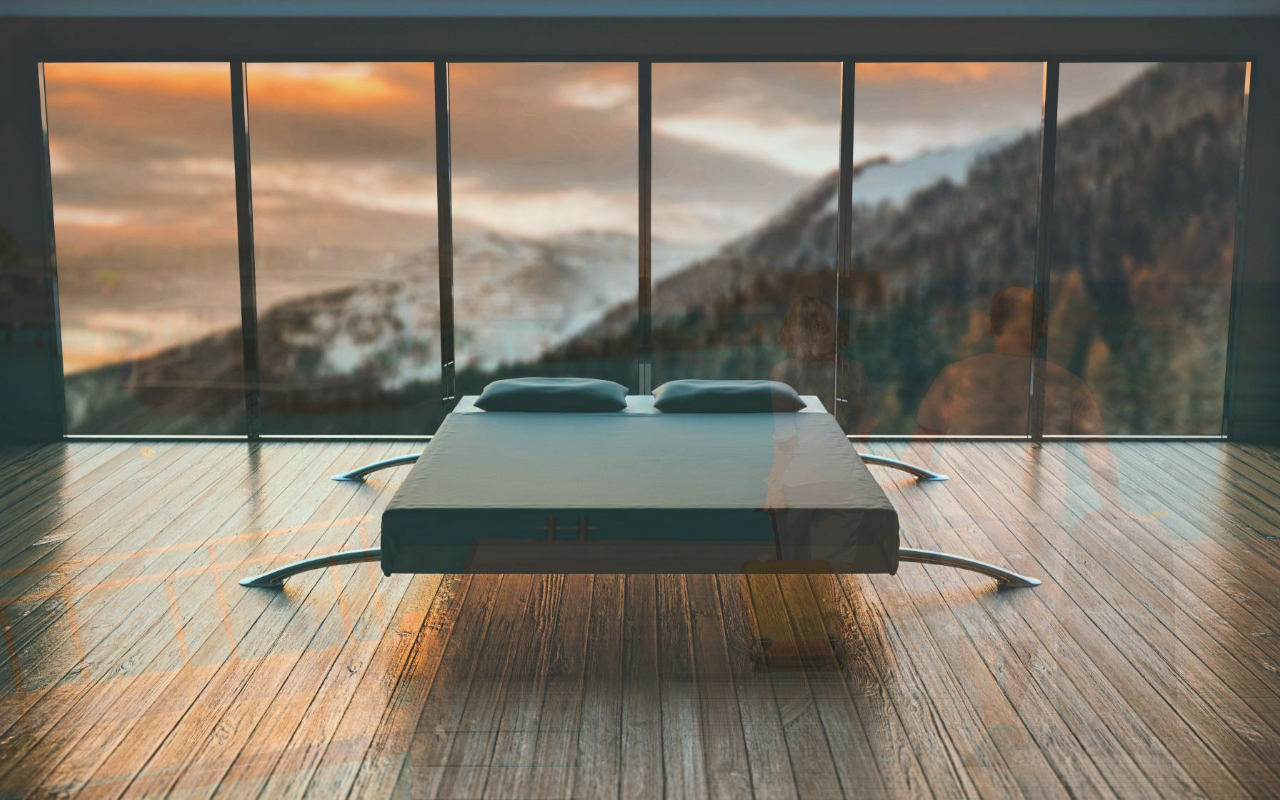
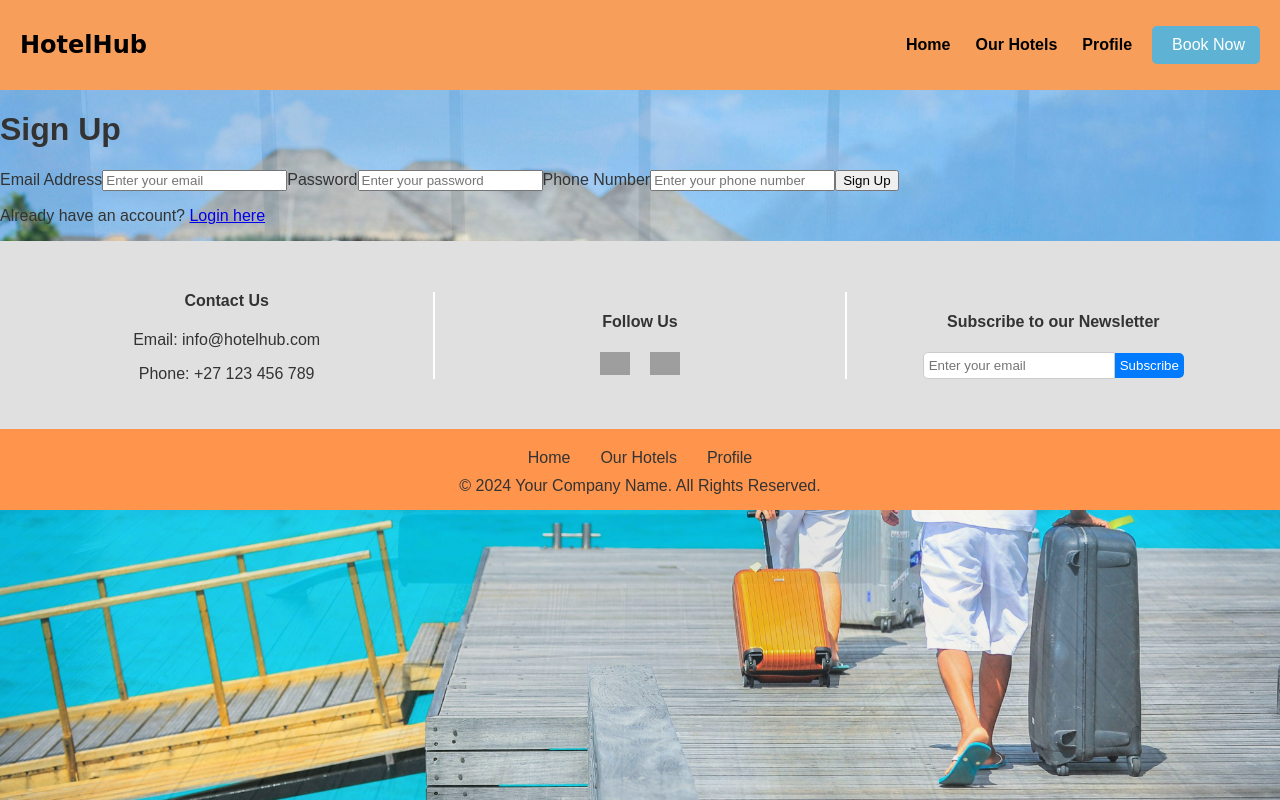
Before and after one commit to Siphe23/Booking-hotel-app, a React (Create React App) app: page /profile in a window 1280 px wide. Before the commit this address had no page. Built offline with nearby package versions, Linux system fonts and the light colour scheme; grey boxes are pictures that could not be loaded.

Commit message:
added file

```diff
--- a/src/App.js
+++ b/src/App.js
@@ -3,8 +3,7 @@ import { BrowserRouter, Routes, Route } from 'react-router-dom';
 import { Provider } from 'react-redux';
 import store from './redux/store';
 import Home from './pages/Home';
-import Login from './pages/login';
-import Register from './pages/register';
+import Profile from './components/ProfileForm';
 import OurHotels from './pages/ourHotels';
 import Booknow from './pages/booknow';
 
@@ -16,8 +15,7 @@ function App() {
           <Route index element={<Home />} />
           <Route path="/home" element={<Home />} />
           <Route path="/ourhotels" element={<OurHotels />} />
-          <Route path="/login" element={<Login />} />
-          <Route path="/register" element={<Register />} />
+          <Route path="/profile" element={<Profile />} />
           <Route path="/booknow" element={<Booknow />} />
 
         </Routes>
--- a/src/Firebase/firebase.js
+++ b/src/Firebase/firebase.js
@@ -1,8 +1,9 @@
-// Import the functions you need from the Firebase SDKs
+// Import the functions you need from the SDKs you need
 import { initializeApp } from "firebase/app";
-import { getAuth } from "firebase/auth"; // Firebase Authentication
-import { getFirestore } from "firebase/firestore"; // Firebase Firestore (Database)
 import { getAnalytics } from "firebase/analytics";
+import { getAuth } from "firebase/auth"; // Import Firebase Auth
+import { getFirestore } from "firebase/firestore"; // Import Firestore
+import { getStorage } from "firebase/storage"; // Import Firebase Storage
 
 // Your web app's Firebase configuration
 const firebaseConfig = {
@@ -19,9 +20,10 @@ const firebaseConfig = {
 const app = initializeApp(firebaseConfig);
 const analytics = getAnalytics(app);
 
-// Initialize Firebase services (auth and Firestore)
-const auth = getAuth(app); // Firebase Authentication
-const db = getFirestore(app); // Firebase Firestore (Database)
+// Initialize Firebase services
+const auth = getAuth(app); // Initialize Firebase Auth
+const db = getFirestore(app); // Initialize Firestore
+const storage = getStorage(app); // Initialize Firebase Storage
 
-// Export the auth and db services so you can use them in other files
-export { auth, db };
+// Export the services
+export { auth, db, storage }; // Now you can use auth, db, and storage in your components
--- a/src/assets/Login.css
+++ /dev/null
@@ -1,41 +0,0 @@
-.login {
-    display: flex;
-    flex-direction: column;
-    border: 1px solid grey;
-    padding: 50px;
-    margin-right: 30px;
-    margin-left: 30px;
-  }
-
-  .login > img {
-    width: 200px;
-    margin-left: auto;
-    margin-right: auto;
-    margin-bottom: 40px;
-  }
-
-  .login > input {
-    background-color: #ffffff24;
-    border: 1px solid grey;
-    border-radius: 3px;
-    padding: 12px;
-    margin-bottom: 10px;
-    color: white;
-  }
-
-  .login > input:focus {
-    outline: 1px solid grey;
-  }
-
-  .login > button {
-    padding: 12px;
-    border-radius: 8px;
-    border: 0;
-    font-weight: bolder;
-    color: white;
-    background-color: #0095f6;
-  }
-
-  .login > button:hover {
-    cursor: pointer;
-  }
--- a/src/assets/register.css
+++ /dev/null
@@ -1,41 +0,0 @@
-.signup {
-    display: flex;
-    flex-direction: column;
-    border: 1px solid grey;
-    padding: 50px;
-    margin-right: 30px;
-    margin-left: 30px;
-  }
-
-  .signup > img {
-    width: 200px;
-    margin-left: auto;
-    margin-right: auto;
-    margin-bottom: 40px;
-  }
-
-  .signup > input {
-    background-color: #ffffff24;
-    border: 1px solid grey;
-    border-radius: 3px;
-    padding: 12px;
-    margin-bottom: 10px;
-    color: white;
-  }
-
-  .signup > input:focus {
-    outline: 1px solid grey;
-  }
-
-  .signup > button {
-    padding: 12px;
-    border-radius: 8px;
-    border: 0;
-    font-weight: bolder;
-    color: white;
-    background-color: #0095f6;
-  }
-
-  .signup > button:hover {
-    cursor: pointer;
-  }
--- a/src/components/LoginForm.js
+++ /dev/null
@@ -1,42 +0,0 @@
-// src/components/LoginForm.js
-import React, { useState } from "react";
-import { useDispatch } from "react-redux";
-import { login } from "../Actions/authActions"; // Ensure this path is correct
-import "../assets/Login.css";
-
-function LoginForm() {
-  const [email, setEmail] = useState("");
-  const [password, setPassword] = useState("");
-  const dispatch = useDispatch();
-
-  const handleLogin = () => {
-    if (!email || !password) {
-      alert("Please enter both email and password");
-      return;
-    }
-
-    // Dispatch login action
-    dispatch(login(email, password));
-  };
-
-  return (
-    <div className="login">
-      <input
-        onChange={(e) => setEmail(e.target.value)}
-        type="email"
-        placeholder="Email"
-      />
-      <input
-        onChange={(e) => setPassword(e.target.value)}
-        type="password"
-        placeholder="Password"
-      />
-      <button onClick={handleLogin}>Log in</button>
-      <p>
-      don't have an account? <a href="/register">register in here</a>
-      </p>
-    </div>
-  );
-}
-
-export default LoginForm;
--- a/src/components/Navbar.js
+++ b/src/components/Navbar.js
@@ -17,8 +17,8 @@ function Navbar() {
       <ul className="nav-links">
         <li><Link to="/home"><i className="fas fa-home"></i> Home</Link></li>
         <li><Link to="/ourhotels"><i className="fas fa-hotel"></i> Our Hotels</Link></li>
-        <li><Link to="/login"><i className="fas fa-user"></i> Login</Link></li>
-        <li><Link to="/register"><i className="fas fa-user"></i> Register</Link></li>
+        <li><Link to="/profile"><i className="fas fa-user"></i> Profile</Link></li>
+
         <li>
           <button className="book-now-button" onClick={handleBookNow}>
             <i className="fas fa-book"></i> Book Now
--- /dev/null
+++ b/src/components/ProfileForm.js
@@ -0,0 +1,177 @@
+import { useState } from 'react';
+import { useDispatch, useSelector } from 'react-redux';
+import { login } from '../Actions/authActions';
+import Navbar from '../components/Navbar';
+import Footer from '../components/Footer';
+import { auth, db } from '../Firebase/firebase';
+import { createUserWithEmailAndPassword, signInWithEmailAndPassword } from 'firebase/auth';
+import { doc, setDoc } from 'firebase/firestore';
+import '../assets/profile.css';
+
+const isValidEmail = (email) => {
+  const regex = /^[^\s@]+@[^\s@]+\.[^\s@]+$/;
+  return regex.test(email);
+};
+
+function Profile() {
+  const [formData, setFormData] = useState({
+    email: '',
+    password: '',
+    phoneNumber: '',
+  });
+  const [showSignup, setShowSignup] = useState(true);
+  const dispatch = useDispatch();
+  const errorMessage = useSelector((state) => state.auth?.error || null);
+
+  const handleChange = (e) => {
+    const { name, value } = e.target;
+    setFormData((prev) => ({ ...prev, [name]: value }));
+  };
+
+  const handleSignup = async (e) => {
+    e.preventDefault();
+    if (!formData.email || !formData.password || !formData.phoneNumber) {
+      alert("Please fill in all fields.");
+      return;
+    }
+
+    if (!isValidEmail(formData.email)) {
+      alert("Please enter a valid email address.");
+      return;
+    }
+
+    try {
+      const userCredential = await createUserWithEmailAndPassword(auth, formData.email, formData.password);
+      const user = userCredential.user;
+
+      await setDoc(doc(db, 'users', user.uid), {
+        email: formData.email,
+        phoneNumber: formData.phoneNumber,
+      });
+
+      dispatch(login(formData.email, formData.password));
+      resetForm();
+    } catch (error) {
+      console.error("Error signing up:", error);
+      if (error.code === 'auth/email-already-in-use') {
+        alert("This email is already in use. Please log in instead.");
+        setShowSignup(false);
+      } else {
+        alert(error.message);
+      }
+    }
+  };
+
+  const handleLogin = async (e) => {
+    e.preventDefault();
+    if (!formData.email || !formData.password) {
+      alert("Please fill in both fields.");
+      return;
+    }
+
+    try {
+      await signInWithEmailAndPassword(auth, formData.email, formData.password);
+      dispatch(login(formData.email, formData.password));
+      resetForm();
+    } catch (error) {
+      console.error("Error logging in:", error);
+      alert(error.message);
+    }
+  };
+
+  const resetForm = () => {
+    setFormData({
+      email: '',
+      password: '',
+      phoneNumber: '',
+    });
+  };
+
+  const handleSignupToggle = () => {
+    setShowSignup((prev) => !prev);
+    resetForm();
+  };
+
+  return (
+    <>
+      <Navbar />
+      <h1 className="page-heading">{showSignup ? "Sign Up" : "Login"}</h1>
+      <div className="profile-container">
+        <div className="form-container">
+          <div className="form">
+            {errorMessage && <p className="error">{errorMessage}</p>}
+            {showSignup ? (
+              <form onSubmit={handleSignup}>
+                <label htmlFor="signup-email">Email Address</label>
+                <input
+                  type="email"
+                  id="signup-email"
+                  name="email"
+                  value={formData.email}
+                  onChange={handleChange}
+                  placeholder="Enter your email"
+                  required
+                />
+
+                <label htmlFor="signup-password">Password</label>
+                <input
+                  type="password"
+                  id="signup-password"
+                  name="password"
+                  value={formData.password}
+                  onChange={handleChange}
+                  placeholder="Enter your password"
+                  required
+                />
+
+                <label htmlFor="signup-phone">Phone Number</label>
+                <input
+                  type="tel"
+                  id="signup-phone"
+                  name="phoneNumber"
+                  value={formData.phoneNumber}
+                  onChange={handleChange}
+                  placeholder="Enter your phone number"
+                  required
+                />
+
+                <button type="submit">Sign Up</button>
+                <p>Already have an account? <a href="#" onClick={handleSignupToggle}>Login here</a></p>
+              </form>
+            ) : (
+              <form onSubmit={handleLogin}>
+                <label htmlFor="login-email">Email Address</label>
+                <input
+                  type="email"
+                  id="login-email"
+                  name="email"
+                  value={formData.email}
+                  onChange={handleChange}
+                  placeholder="Enter your email"
+                  required
+                />
+
+                <label htmlFor="login-password">Password</label>
+                <input
+                  type="password"
+                  id="login-password"
+                  name="password"
+                  value={formData.password}
+                  onChange={handleChange}
+                  placeholder="Enter your password"
+                  required
+                />
+
+                <button type="submit">Login</button>
+                <p>Don't have an account? <a href="#" onClick={handleSignupToggle}>Sign up here</a></p>
+              </form>
+            )}
+          </div>
+        </div>
+      </div>
+      <Footer />
+    </>
+  );
+}
+
+export default Profile;
--- a/src/components/registerForm.js
+++ /dev/null
@@ -1,52 +0,0 @@
-// src/components/Signup.js
-import React, { useState } from "react";
-import { useDispatch } from "react-redux";
-import { register } from "../Actions/authActions"; // Ensure this path is correct
-import "../assets/register.css";
-
-function Signup() {
-  const [email, setEmail] = useState("");
-  const [password, setPassword] = useState("");
-  const [username, setUsername] = useState("");
-  const dispatch = useDispatch();
-
-  const handleSignUp = (event) => {
-    event.preventDefault();
-
-    if (!email || !password || !username) {
-      alert("Please fill in all fields");
-      return;
-    }
-
-    dispatch(register(email, password, username));
-  };
-
-  return (
-    <div className="signup">
-      <input
-        onChange={(e) => setEmail(e.target.value)}
-        type="email"
-        placeholder="Email"
-        value={email}
-      />
-      <input
-        onChange={(e) => setUsername(e.target.value)}
-        type="text"
-        placeholder="Username"
-        value={username}
-      />
-      <input
-        onChange={(e) => setPassword(e.target.value)}
-        type="password"
-        placeholder="Password"
-        value={password}
-      />
-      <button onClick={handleSignUp}>Sign up</button>
-      <p>
-        Already have an account? <a href="/login">Log in here</a>
-      </p>
-    </div>
-  );
-}
-
-export default Signup;
--- a/src/pages/register.js
+++ b/src/pages/Profile.js
@@ -1,15 +1,16 @@
 import React from 'react'
 import Navbar from '../components/Navbar';
 import Footer from '../components/Footer';
-import RegisterForm from '../components/registerForm';
-function Register() {
+import Profile from '../components/ProfileForm';
+
+function Profile() {
   return (
     <>
     <Navbar />
-    <RegisterForm />
+    < Profile/>
     <Footer />
     </>
   )
 }
 
-export default Register
+export default Profile
--- a/src/pages/login.js
+++ /dev/null
@@ -1,16 +0,0 @@
-import React from 'react'
-import Navbar from '../components/Navbar';
-import Footer from '../components/Footer';
-import LoginForm from '../components/LoginForm';
-
-function Login() {
-  return (
-    <>
-    <Navbar />
-    <LoginForm />
-    <Footer />
-    </>
-  )
-}
-
-export default Login
```
Also changed, not shown: src/assets/profile.css (added).
